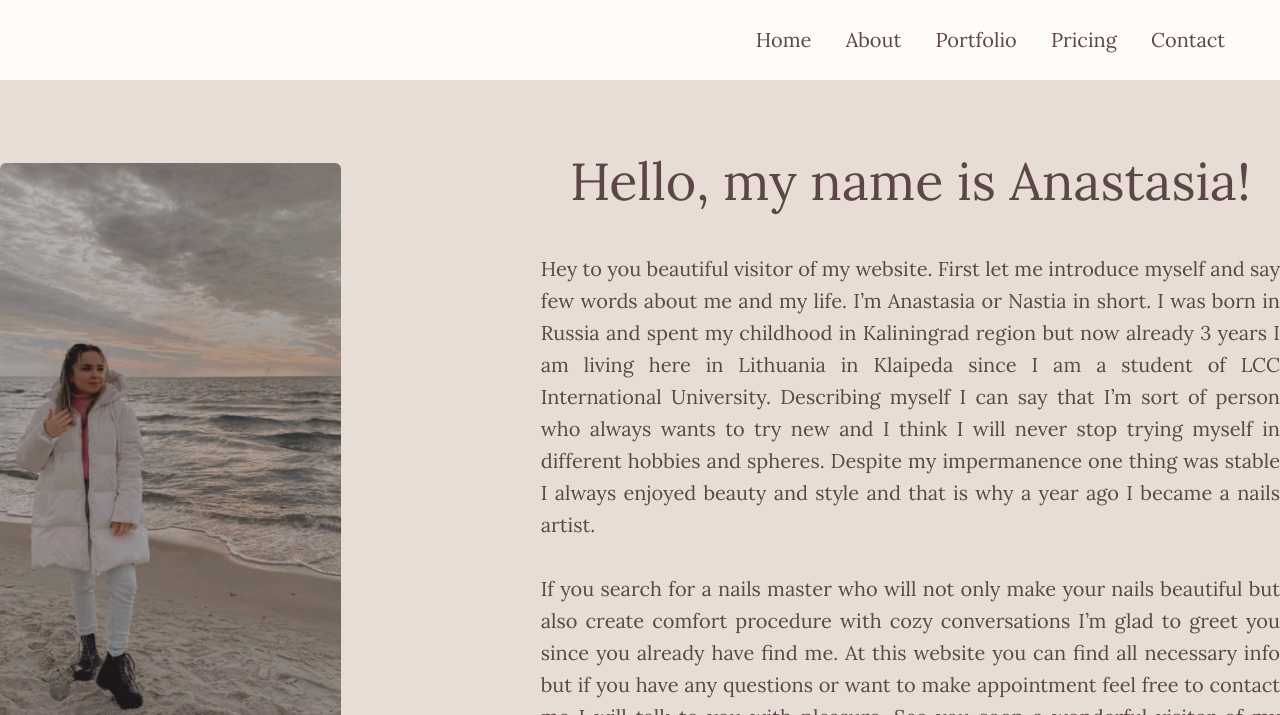
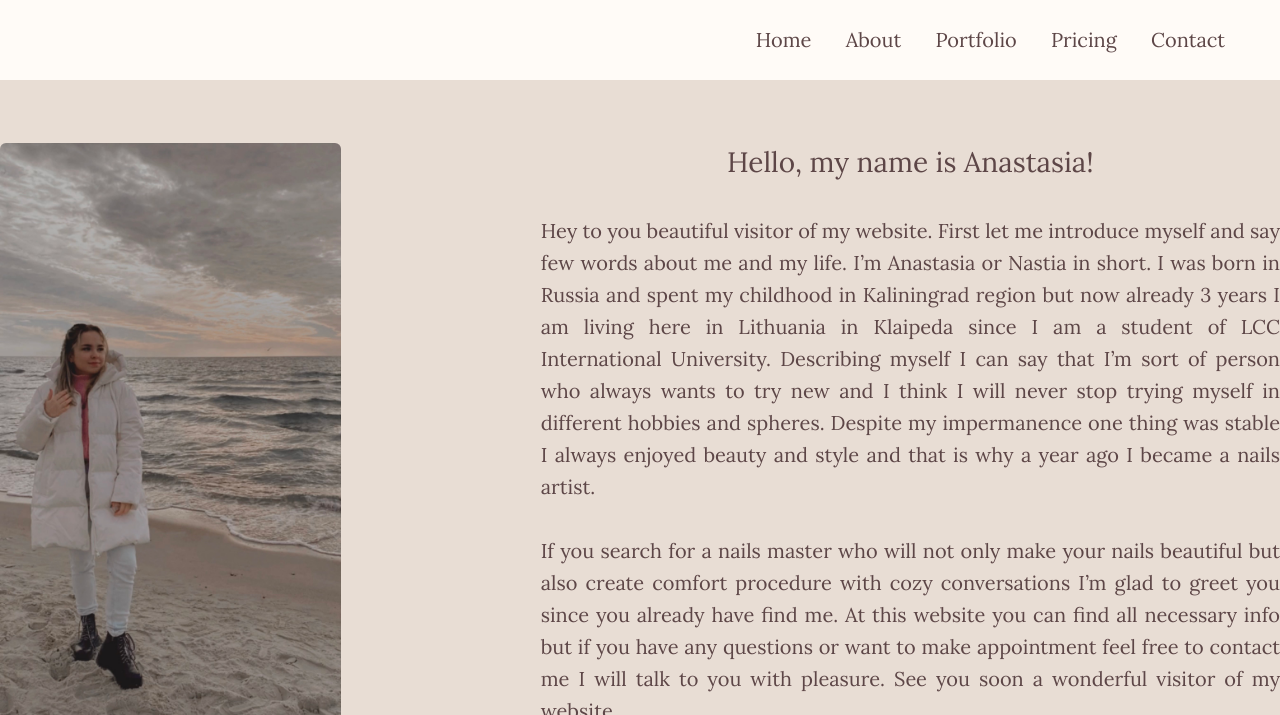
Before and after one commit to anastasi444/anastasi444.github.io, a plain HTML site: page about.html in a window 1280 px wide. Shown: the top 715 px of the page. Drawn offline with Linux system fonts and the light colour scheme.

Commit message:
Update about.html

```diff
--- a/about.html
+++ b/about.html
@@ -30,7 +30,7 @@
             <div class="hero__inner dark">
                 <img class="about__img" src="about-me.png" alt="">
                 <div class="hero__textual">
-                    <h1 class="hero__text">Hello, my name is Anastasia!</h1>
+                    <h1 style="font-size: 28px;" class="hero__text">Hello, my name is Anastasia!</h1>
                     <p>Hey to you beautiful visitor of my website. First let me introduce myself and say few words about me and my life. I’m Anastasia or Nastia in short. I was born in Russia and spent my childhood in Kaliningrad region but now already 3 years I am living here in Lithuania in Klaipeda since I am a student of LCC International University.
                         Describing myself I can say that I’m sort of person who always wants to try new and I think I will never stop trying myself in different hobbies and spheres. Despite my impermanence one thing was stable I always enjoyed beauty and style and that is why a year ago I became a nails artist.<br><br>
                         If you search for a nails master who will not only make your nails beautiful but also create comfort procedure with cozy conversations I’m glad to greet you since you already have find me. At this website you can find all necessary info but if you have any questions or want to make appointment feel free to contact me I will talk to you with pleasure. See you soon a wonderful visitor of my website.</p>
```
